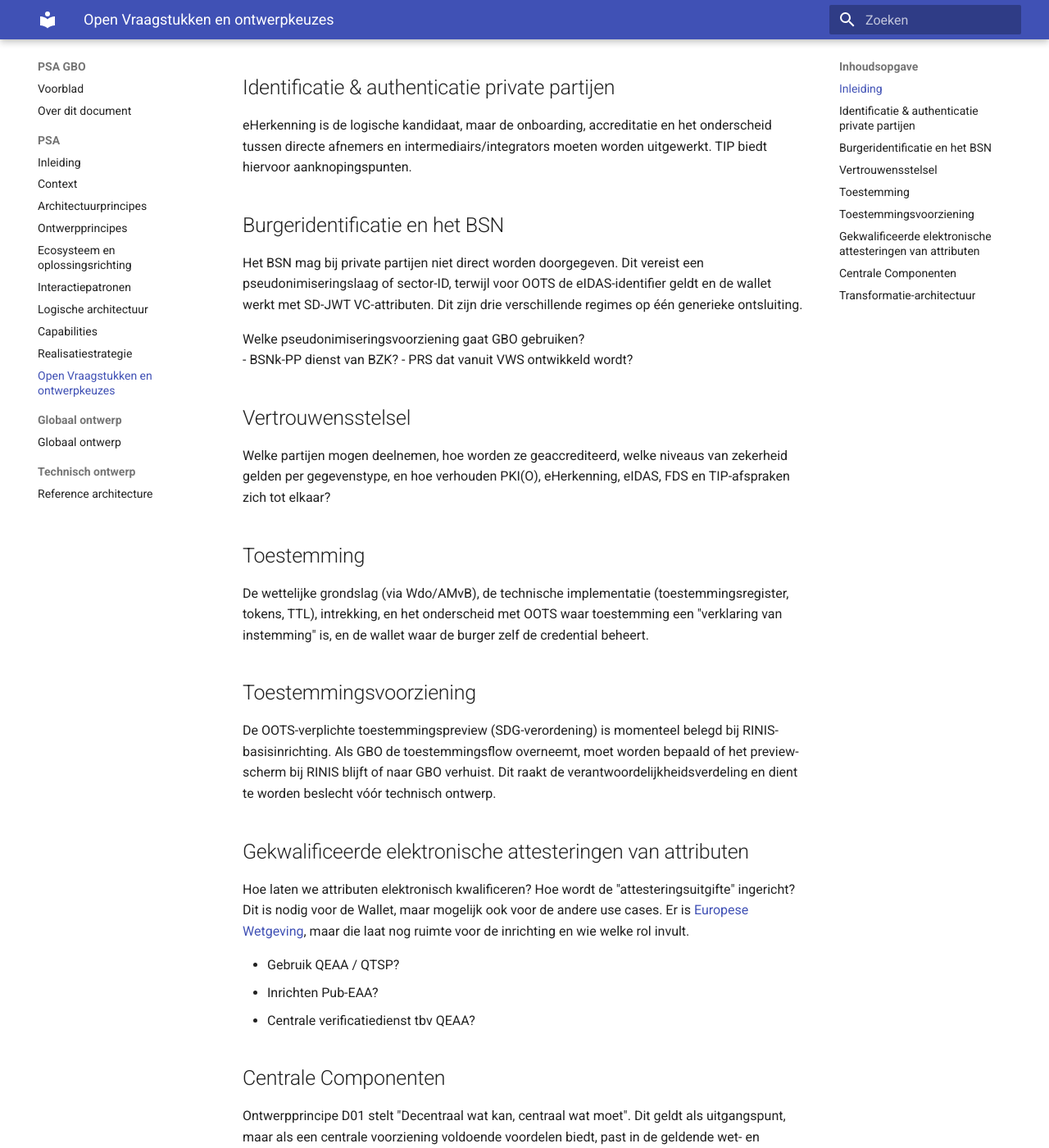
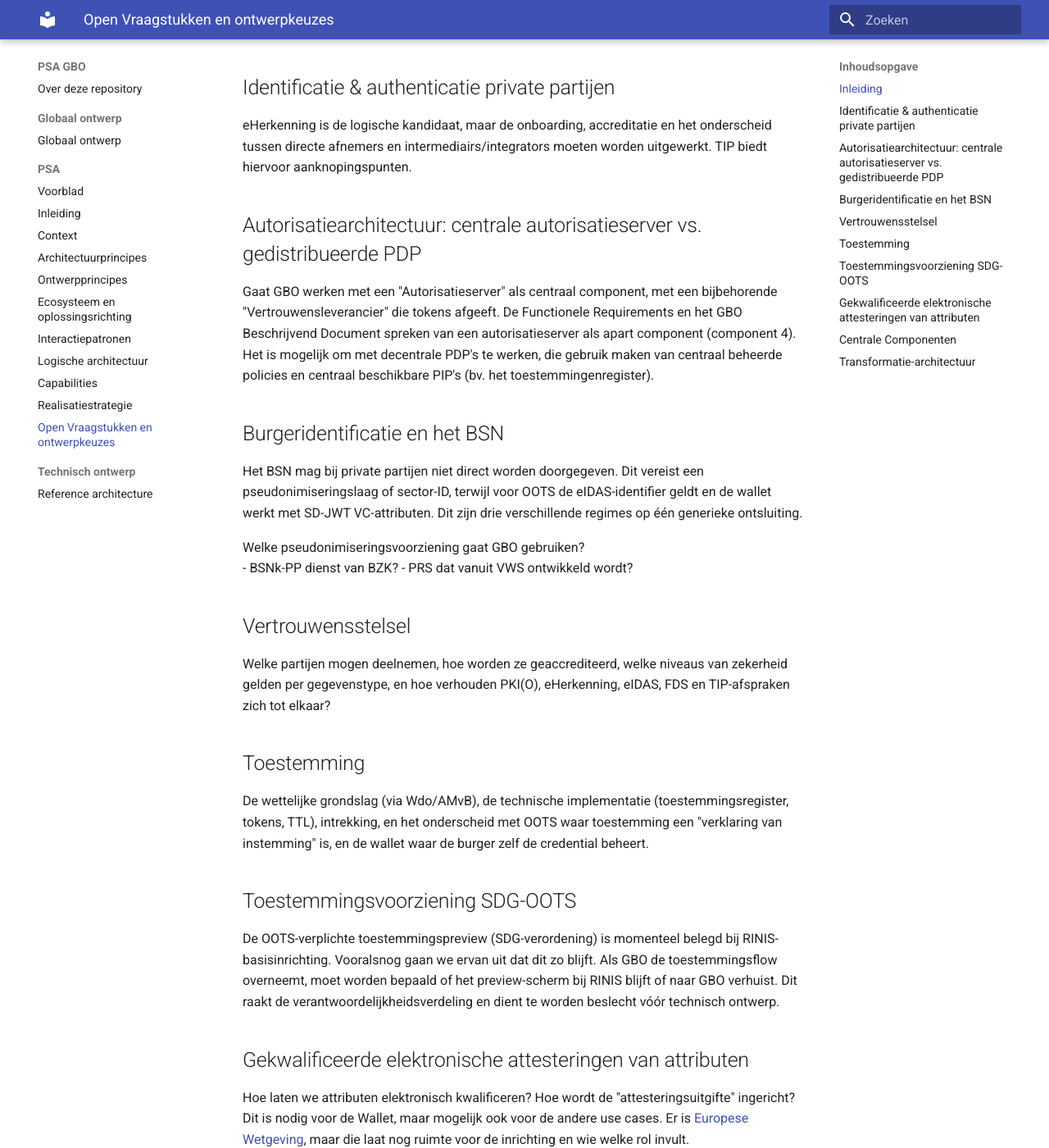
Before and after one commit to ICTU/GBO, an MkDocs documentation site: the page built from docs/psa/vraagstukken.md, in a window 1280 px wide and 1400 px high, scrolled down 284 px. Shown: the whole window at 82% size. Built offline with MkDocs 1.6.1 and Material for MkDocs 9.7.7, drawn with Linux system fonts in a browser that asks for light colours.

Commit message:
opmerkingen verwerkt
- Tekstuele aanpassingen
- Versienummer > 0.8
- EDI-Wallet patroon: oplijnen met ETSI TS 119 478
- SDG-OOTS patroon: Toestemming bij RINIS
- Rol TIP nog niet aangepast - ter discussie

```diff
--- a/docs/psa/vraagstukken.md
+++ b/docs/psa/vraagstukken.md
@@ -9,6 +9,12 @@
 ## Identificatie & authenticatie private partijen
 
 eHerkenning is de logische kandidaat, maar de onboarding, accreditatie en het onderscheid tussen directe afnemers en intermediairs/integrators moeten worden uitgewerkt. TIP biedt hiervoor aanknopingspunten.
+
+
+## Autorisatiearchitectuur: centrale autorisatieserver vs. gedistribueerde PDP
+
+Gaat GBO werken met een "Autorisatieserver" als centraal component, met een bijbehorende "Vertrouwensleverancier" die tokens afgeeft. De Functionele Requirements en het GBO Beschrijvend Document spreken van een autorisatieserver als apart component (component 4).
+Het is mogelijk om met decentrale PDP's te werken, die gebruik maken van centraal beheerde policies en centraal beschikbare PIP's (bv. het toestemmingenregister).
 
 
 ## Burgeridentificatie en het BSN
@@ -30,9 +36,9 @@
 De wettelijke grondslag (via Wdo/AMvB), de technische implementatie (toestemmingsregister, tokens, TTL), intrekking, en het onderscheid met OOTS waar toestemming een "verklaring van instemming" is, en de wallet waar de burger zelf de credential beheert.
 
 
-## Toestemmingsvoorziening
+## Toestemmingsvoorziening SDG-OOTS
 
-De OOTS-verplichte toestemmingspreview (SDG-verordening) is momenteel belegd bij RINIS-basisinrichting. Als GBO de toestemmingsflow overneemt, moet worden bepaald of het preview-scherm bij RINIS blijft of naar GBO verhuist. Dit raakt de verantwoordelijkheidsverdeling en dient te worden beslecht vóór technisch ontwerp.
+De OOTS-verplichte toestemmingspreview (SDG-verordening) is momenteel belegd bij RINIS-basisinrichting. Vooralsnog gaan we ervan uit dat dit zo blijft. Als GBO de toestemmingsflow overneemt, moet worden bepaald of het preview-scherm bij RINIS blijft of naar GBO verhuist. Dit raakt de verantwoordelijkheidsverdeling en dient te worden beslecht vóór technisch ontwerp.
 
 
 ## Gekwalificeerde elektronische attesteringen van attributen
--- a/mkdocs.yml
+++ b/mkdocs.yml
@@ -40,15 +40,18 @@
   - search
   - print-site:
       add_to_navigation: false
-      print_page_title: "PSA GBO"
+      print_page_title: "Documentatie GBO"
       enumerate_headings: true
 
 nav:
-  - Voorblad: voorblad.md
 
-  - Over dit document: index.md
+  - Over deze repository: index.md
+
+  - Globaal ontwerp:
+    - Globaal ontwerp: ontwerp/concept-globaal-ontwerp.md
 
   - PSA:
+    - Voorblad: psa/voorblad.md
     - Inleiding: psa/inleiding.md
     - Context: psa/context.md
     - Architectuurprincipes: psa/architectuurprincipes.md
@@ -60,8 +63,5 @@
     - Realisatiestrategie: psa/realisatiestrategie.md
     - Open Vraagstukken en ontwerpkeuzes: psa/vraagstukken.md
 
-  - Globaal ontwerp:
-    - Globaal ontwerp: ontwerp/concept-globaal-ontwerp.md
-
   - Technisch ontwerp:
     - Reference architecture: ref-arch/gbo-reference-architecture.md
```
Also changed, not shown: docs/index.md (+8 -19 lines), docs/ontwerp/concept-globaal-ontwerp.md (+15 -13 lines), docs/psa/index.md (added, +34 -0 lines), docs/psa/interactiepatronen.md (+5 -5 lines), docs/psa/voorblad.md (renamed from docs/voorblad.md), 2 other files.
